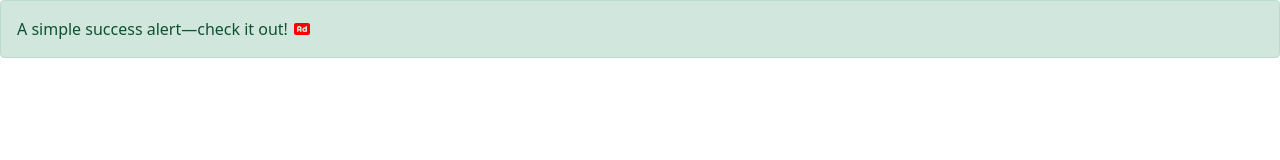
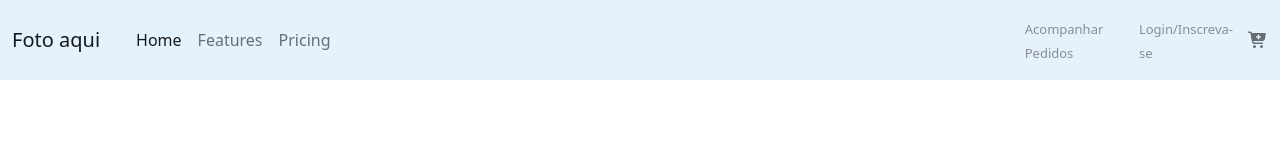
Before and after one commit to AlbuquerqueGustavoO/ExpeditoCamisetas, a plain HTML site: page home.html in a window 1280 px wide. Drawn offline with Linux system fonts and the light colour scheme.

Commit message:
criando header

```diff
--- a/css/home.css
+++ b/css/home.css
@@ -0,0 +1,10 @@
+.navbar-grid span > a{
+    margin-right: 15px;
+    font-size: 13px;
+    color: #8D8D8D !important;
+    text-decoration: none;
+}
+
+.hover-a:hover{
+    opacity: 0.8;
+}
--- a/home.html
+++ b/home.html
@@ -1,22 +1,52 @@
 <!DOCTYPE html>
 <html lang="pt-br">
+
 <head>
   <meta charset="UTF-8">
   <meta name="viewport" content="width=device-width, initial-scale=1.0">
-
   <link rel="stylesheet" href="../ExpeditoCamisetas/bootstrap-5.0.0/css/bootstrap.min.css">
   <link rel="stylesheet" href="../ExpeditoCamisetas/fontawesome-free-5.15.2-web/css/all.min.css">
-
-
   <link href="../ExpeditoCamisetas/css/home.css" rel="stylesheet" type="text/css">
   <title>Expedito Camisetas Personalizadas</title>
 </head>
+
 <body>
-    <div class="alert alert-success" role="alert">
-        A simple success alert—check it out!
-        <i class="fas fa-ad" style="color: red;"></i>
+  <nav class="navbar navbar-expand-lg navbar-light" style="background-color: #e3f2fd;">
+    <div class="container-fluid">
+      <a class="navbar-brand" href="#">Foto aqui</a>
+      <button class="navbar-toggler" type="button" data-bs-toggle="collapse" data-bs-target="#navbarText"
+        aria-controls="navbarText" aria-expanded="false" aria-label="Toggle navigation">
+        <span class="navbar-toggler-icon"></span>
+      </button>
+      <div class="collapse navbar-collapse navbar-grid" id="navbarText">
+        <div class="container">
+          <ul class="navbar-nav me-auto mb-2 mb-lg-0">
+            <li class="nav-item">
+              <a class="nav-link active" aria-current="page" href="#">Home</a>
+            </li>
+            <li class="nav-item">
+              <a class="nav-link" href="#">Features</a>
+            </li>
+            <li class="nav-item">
+              <a class="nav-link" href="#">Pricing</a>
+            </li>
+          </ul>
         </div>
+        <span class="navbar-text mr-2">
+          <a href="#" class="hover-a">Acompanhar Pedidos</a>
+        </span>
+        <span class="navbar-text">
+          <a href="#" class="hover-a">Login/Inscreva-se</a>
+        </span>
+        <span class="navbar-text ml1">
+          <i class="fas fa-cart-plus"></i>
+        </span>
+      </div>
+    </div>
+  </nav>
 </body>
+
 <script src="../ExpeditoCamisetas/bootstrap-5.0.0/js/bootstrap.min.js"></script>
 <script src="../ExpeditoCamisetas/fontawesome-free-5.15.2-web/js/all.min.js"></script>
+
 </html>
```
Lines whose indentation alone changed are shown as unchanged.
